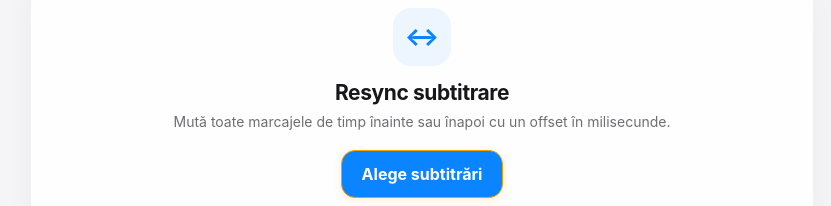
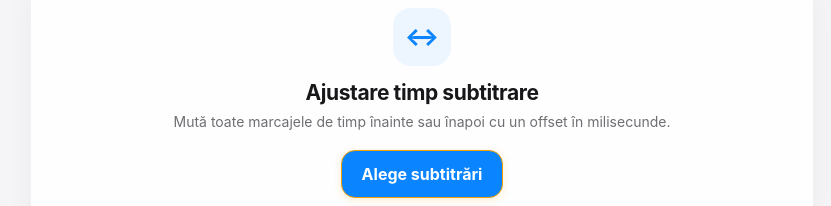
Before and after one commit to Zuzuitu/subutf8, a React (Vite) app: page / in a window 1280 px wide. Both pictures are taken after a click on the button "Decalare". Shown: the part 565-771 px from the top of the page, without its empty margins (218-1049 px from the left). Built offline with nearby package versions, Linux system fonts and the light colour scheme.

Commit message:
Rename resync heading to Romanian

```diff
--- a/src/App.tsx
+++ b/src/App.tsx
@@ -1159,7 +1159,7 @@ export default function App() {
             }}
           >
             <div className="resyncIcon">↔</div>
-            <h2>Resync subtitrare</h2>
+            <h2>Ajustare timp subtitrare</h2>
             <p>
               Mută toate marcajele de timp înainte sau înapoi cu un
               offset în milisecunde.
```
